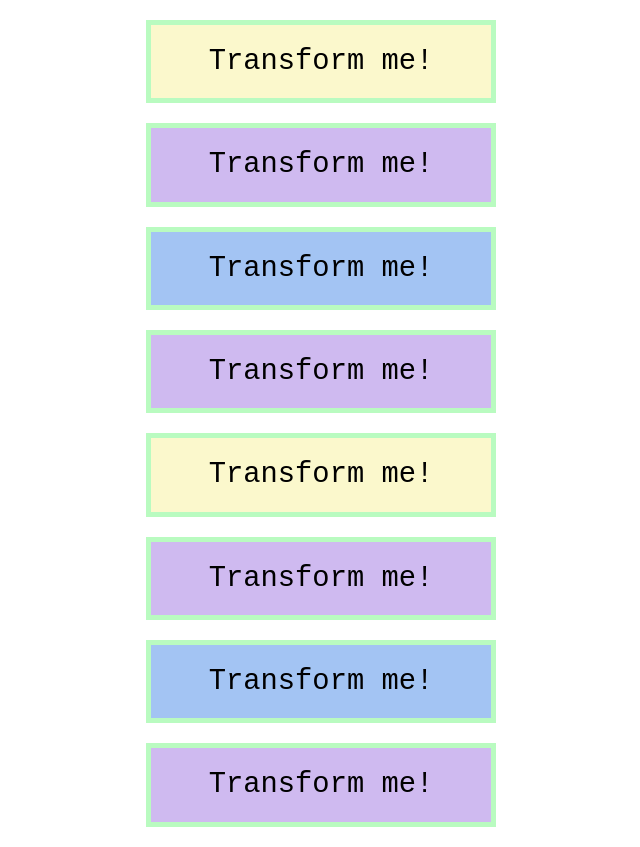
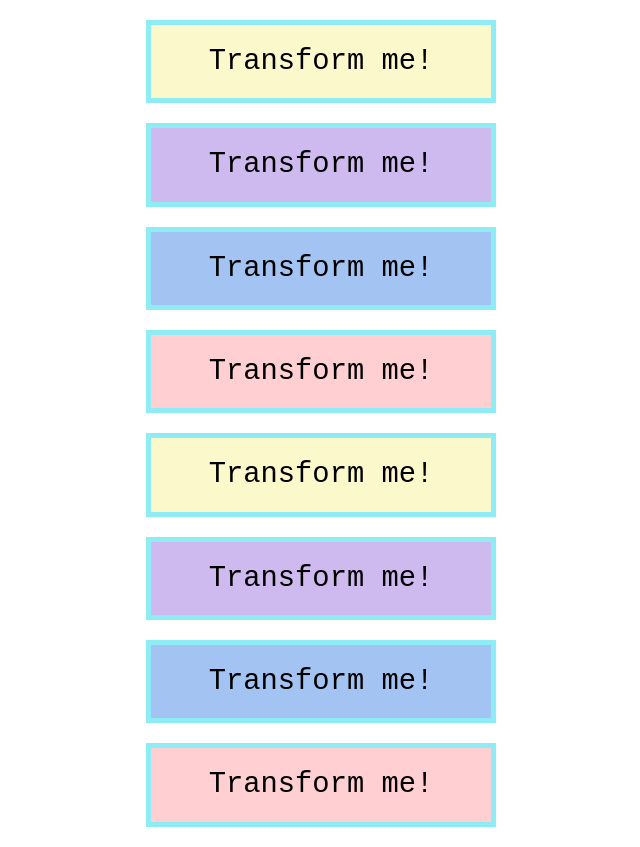
Before and after one commit to amy279/udemy_bootcamp, a plain HTML site: page Transform/index.html in a window 1280 px wide. Shown: the whole page, without its empty margins (319-959 px from the left). Drawn offline with Linux system fonts and the light colour scheme.

Commit message:
changed Transform/app.css

```diff
--- a/Transform/app.css
+++ b/Transform/app.css
@@ -1,6 +1,6 @@
 h1 {
     background-color: #fbf8cc;
-    border: 5px solid #b9fbc0;
+    border: 5px solid #8eecf5;
     color: black;
     padding: 0.7em;
     width: 300px;
@@ -17,3 +17,6 @@ h1:nth-of-type(2n) {
 h1:nth-of-type(3n) {
     background-color: #a3c4f3;
 }
+h1:nth-of-type(4n) {
+    background-color: #ffcfd2;
+}
```
